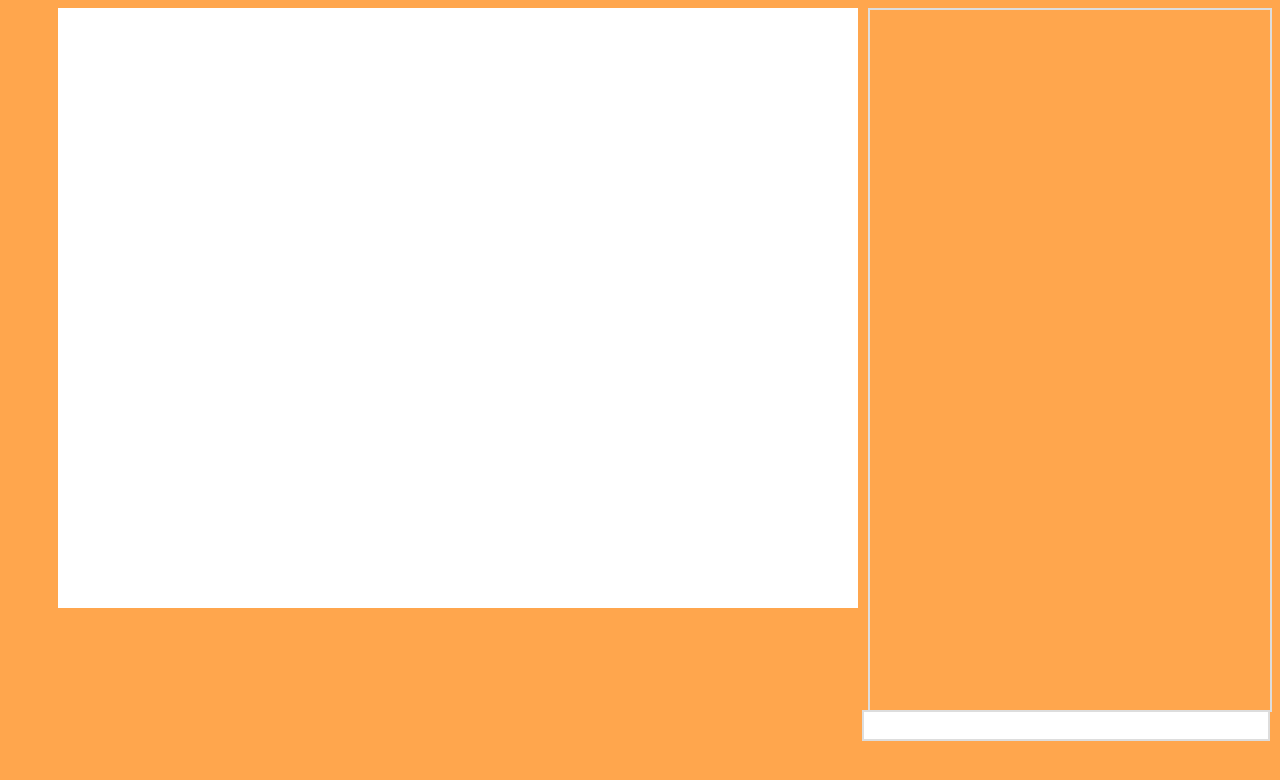
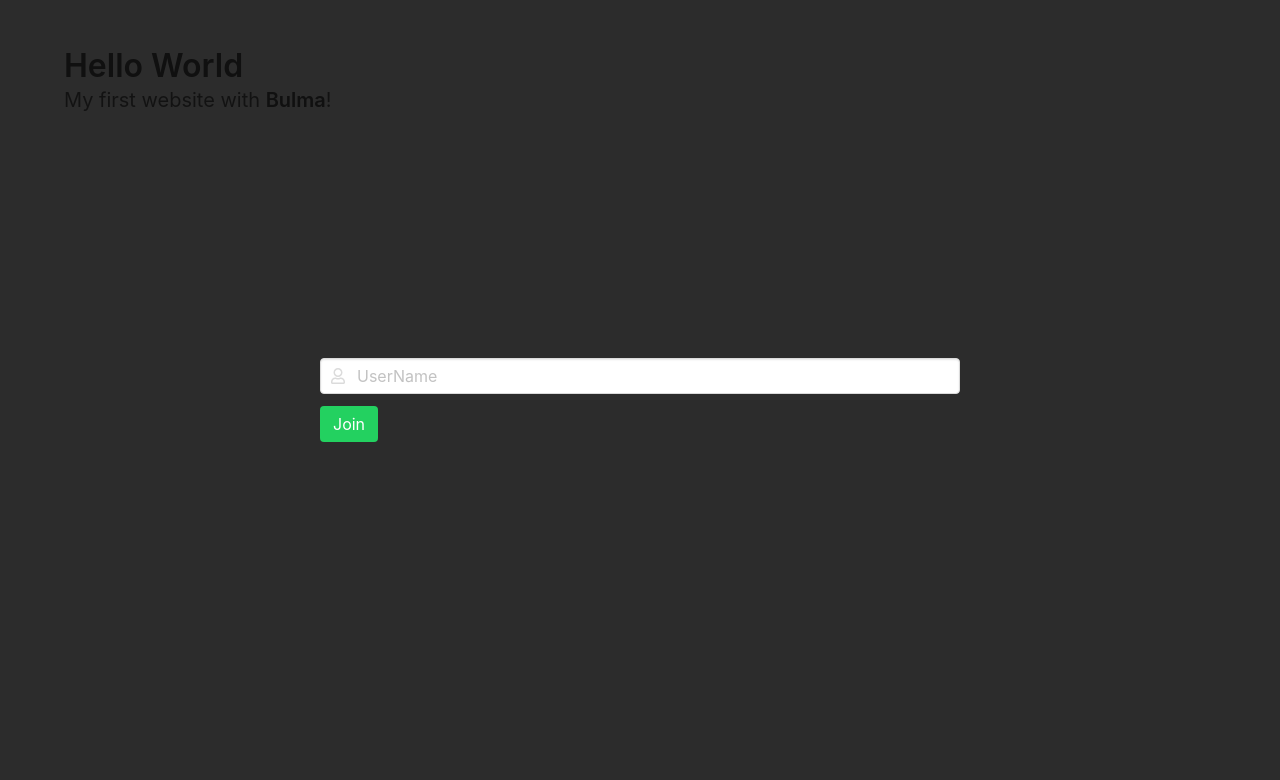
Before and after one commit to B3clawed/friendly-garbanzo, a website: page public/index.html in a window 1280 px wide. Drawn offline with nearby package versions, Linux system fonts and the light colour scheme.

Commit message:
Change all html

```diff
--- a/public/game.js
+++ b/public/game.js
@@ -64,10 +64,10 @@ function setPlayers() {
 }
 
 function connect() {
-    var name = document.getElementsByName("userName")[0].value
-    document.getElementsByName("userName")[0].value = ""
-    players.push(name)
-    document.getElementById(players.length).innerHTML = name
+    var name = document.getElementById("ihatedante").value
+    document.getElementById("ihatedante").value = ""
+    // document.getElementById(players.length).innerHTML = name
+    document.getElementById("always").classList.remove('is-active')
 
     socket = io.connect('http://127.0.0.1:3000')
     socket.emit('login', {name: name})
--- a/public/index.html
+++ b/public/index.html
@@ -1,44 +1,49 @@
 <!DOCTYPE html>
 <html>
   <head>
-        <meta charset="utf-8" />
-        <title>Friendly Garbanzo</title>
-
-        <link rel="stylesheet" href="/styles.css" />
+    <meta charset="utf-8">
+    <meta name="viewport" content="width=device-width, initial-scale=1">
+    <title>Hello Bulma!</title>
+    <link rel="stylesheet" href="https://cdnjs.cloudflare.com/ajax/libs/bulma/0.7.4/css/bulma.min.css">
+    <script defer src="https://use.fontawesome.com/releases/v5.3.1/js/all.js"></script>
   </head>
 
   <body>
-        <!---<input class="userInput" type="text" name="userName" value=""></input>--->
-        <!---<button class="userButton" id="login" type="button" onclick="connect()" >Click Me!</button>--->
+  <section class="section">
+    <div class="container">
+      <h1 class="title">
+        Hello World
+      </h1>
+      <p class="subtitle">
+        My first website with <strong>Bulma</strong>!
+      </p>
+    </div>
 
-        <table id="table">
-          <tr id="1"></tr>
-          <tr id="2"></tr>
-          <tr id="3"></tr>
-          <tr id="4"></tr>
-          <tr id="5"></tr>
-          <tr id="6"></tr>
-          <tr id="7"></tr>
-          <tr id="8"></tr>
-          <tr id="9"></tr>
-          <tr id="10"></tr>
-        </table>
+    <div id="always" class="modal is-active">
+        <div class="modal-background"></div>
+        <div class="modal-content">
+                <div class="field">
+                      <div class="field">
+                        <p class="control has-icons-left">
+                          <input id="ihatedante"class="input" type="text" placeholder="UserName" >
+                          <span class="icon is-small is-left">
+                            <i class="far fa-user"></i>
+                          </span>
+                        </p>
+                      </div>
+                      <div class="field">
+                        <p class="control">
+                          <button class="button is-success" onclick="connect()">
+                            Join
+                          </button>
+                        </p>
+                      </div>
 
-        <canvas id="canvas" width="800" height="600">
-            Your browser needs to support canvas for this to work!
-        </canvas>
+      </div>
+  </section>
 
-        <div class="container"><input class="chatInput" type="text" value=""></input></div>
-
-
-
-
-
-        <!-- JavaScript includes. Notice that socket.io.js is served by node.js -->
     <script src="https://cdnjs.cloudflare.com/ajax/libs/socket.io/2.2.0/socket.io.js"></script>
     <script src="http://code.jquery.com/jquery-1.8.0.min.js"></script>
     <script src="/game.js"></script>
-
-
   </body>
 </html>
```
Also changed, not shown: public/styles.css (line endings or trailing spaces). Lines whose indentation alone changed are shown as unchanged.
